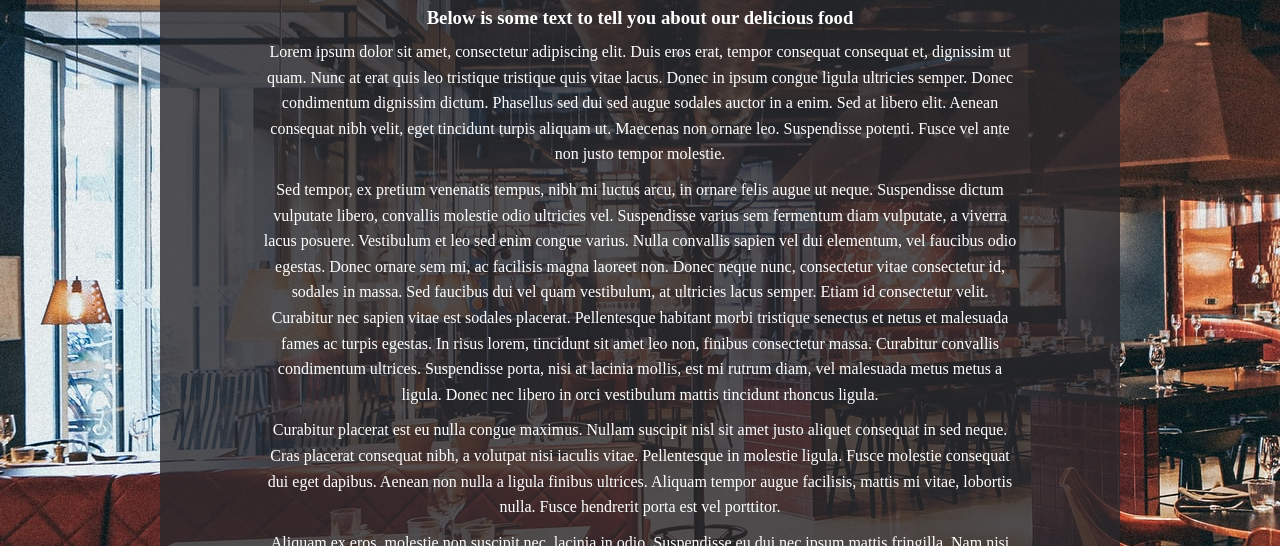
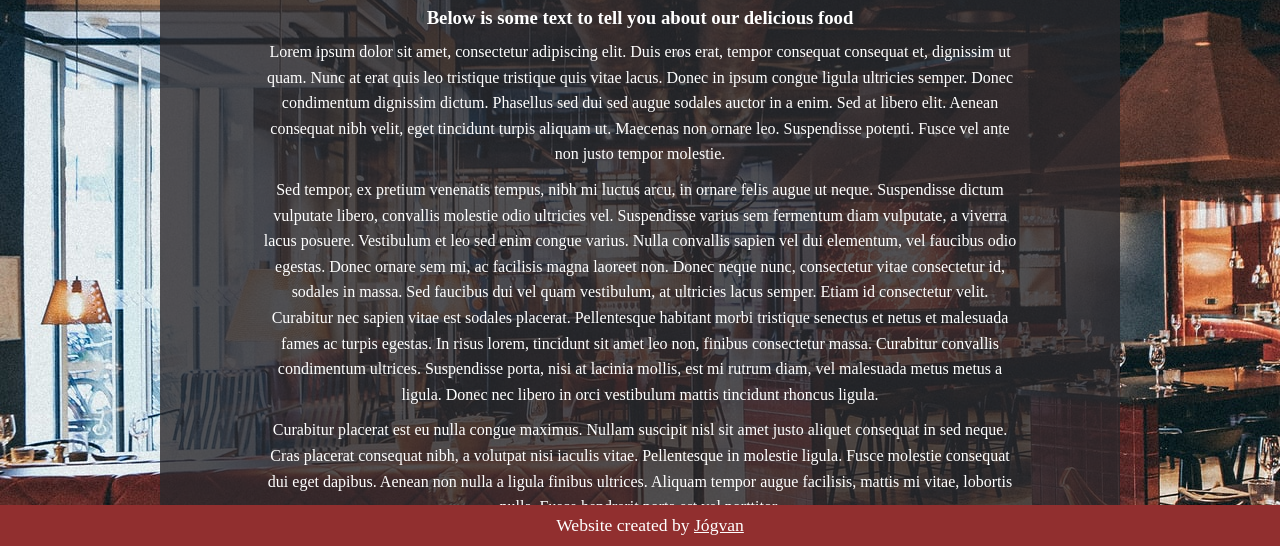
Before and after one commit to Jgvan/restaurant-page, a website built with webpack: page src/template.html in a window 1280 px wide. Shown: the part 254-800 px from the top of the page. Built offline with nearby package versions, Linux system fonts and the light colour scheme.

Commit message:
Add footer

```diff
--- a/src/about.js
+++ b/src/about.js
@@ -29,7 +29,6 @@ function aboutUs() {
     const unsplash = document.createElement("a");
     unsplash.href = "https://unsplash.com/";
     unsplash.textContent = "Unsplash";
-    unsplash.style.color = "White";
     unsplash.target = "_blank"
     credits.appendChild(unsplash);
 
--- /dev/null
+++ b/src/footer.js
@@ -0,0 +1,15 @@
+export default function renderFooter() {
+    const footer = document.createElement("div");
+    const p = document.createElement("p");
+    const link = document.createElement("a");
+
+    p.textContent = "Website created by ";
+    link.href = "https://github.com/Jgvan";
+    link.textContent = "Jógvan";
+    p.appendChild(link);
+
+    footer.appendChild(p);
+    footer.id = "footer";
+
+    return footer;
+}
--- a/src/header.js
+++ b/src/header.js
@@ -1,6 +1,6 @@
 export default function renderHeader() {
     const header = document.createElement("div");
-    header.classList.add("header");
+    header.id = "header";
 
     const headerLinks = document.createElement("ul");
     headerLinks.classList.add("header-links");
--- a/src/index.js
+++ b/src/index.js
@@ -3,11 +3,13 @@ import renderHeader from "./header";
 import renderHomePage from "./home";
 import renderMenu from "./menu";
 import renderAboutPage from "./about";
+import renderFooter from "./footer";
 
 const content = document.getElementById("content");
 
 document.body.insertBefore(renderHeader(), content);
 renderHomePage();
+document.body.appendChild(renderFooter());
 
 function addEventListeners() {
     const homeBtn = document.getElementById("home");
--- a/src/styles.css
+++ b/src/styles.css
@@ -14,7 +14,7 @@ h1, h2, h3, h4, h5, h6, p {
 }
 
 #content,
-.header {
+#header {
     width: 75vw;
     margin: 0 auto 0 auto;
     background-color: rgba(42, 39, 43, 0.8);
@@ -26,8 +26,18 @@ h1, h2, h3, h4, h5, h6, p {
     margin-bottom: 0;
 }
 
-.header {
+#header {
     margin-bottom: 70px;
+}
+
+#footer {
+    position: fixed;
+    left: 0;
+    bottom: 0;
+    width: 100%;
+    background-color: rgb(145, 47, 47);
+    padding: 10px;
+    font-size: 1.1rem;
 }
 
 .header-links {
@@ -99,3 +109,7 @@ h1, h2, h3, h4, h5, h6, p {
     display: block;
     margin: 25px auto 25px auto;
 }
+
+a {
+    color: #ffffff;
+}
```
Also changed, not shown: dist/bundle433c68a1d919f8f934f1.js (added), dist/bundlebb2daaa4f364defe35d6.js (deleted), dist/index.html.
